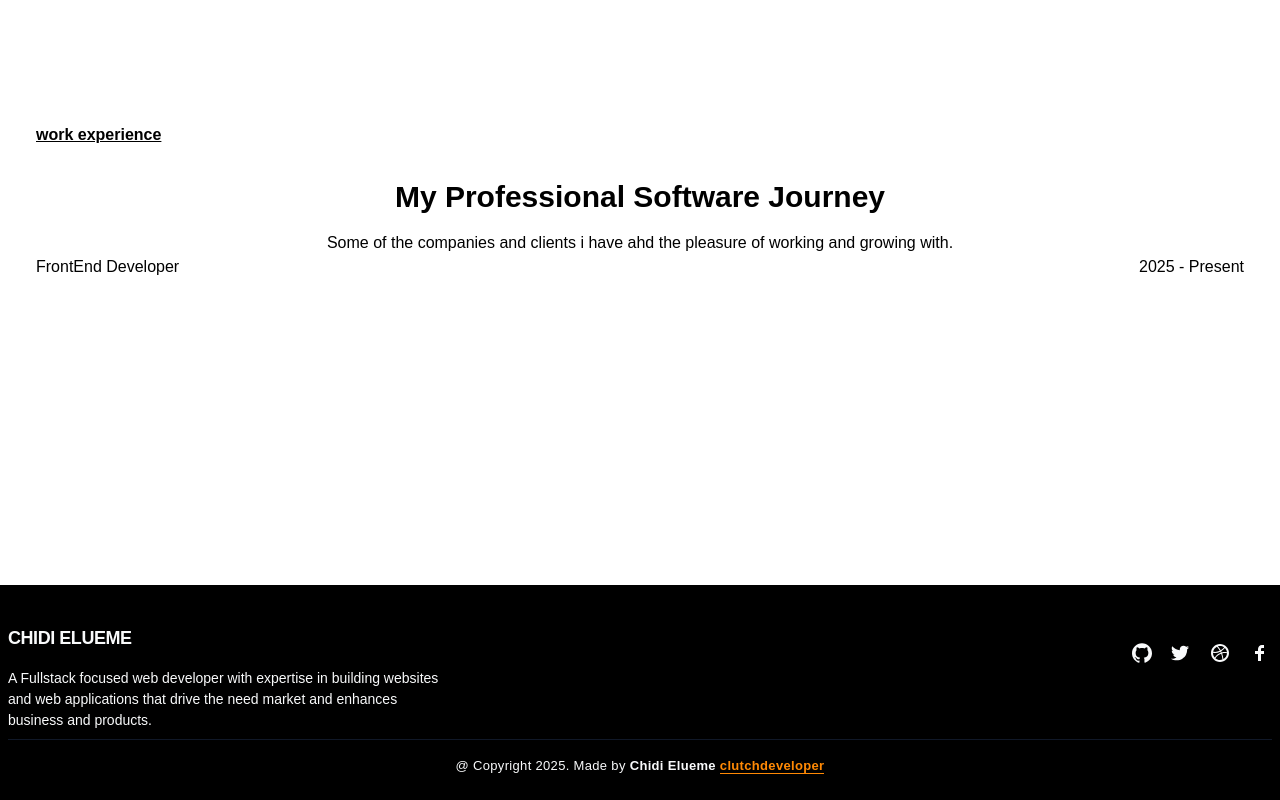
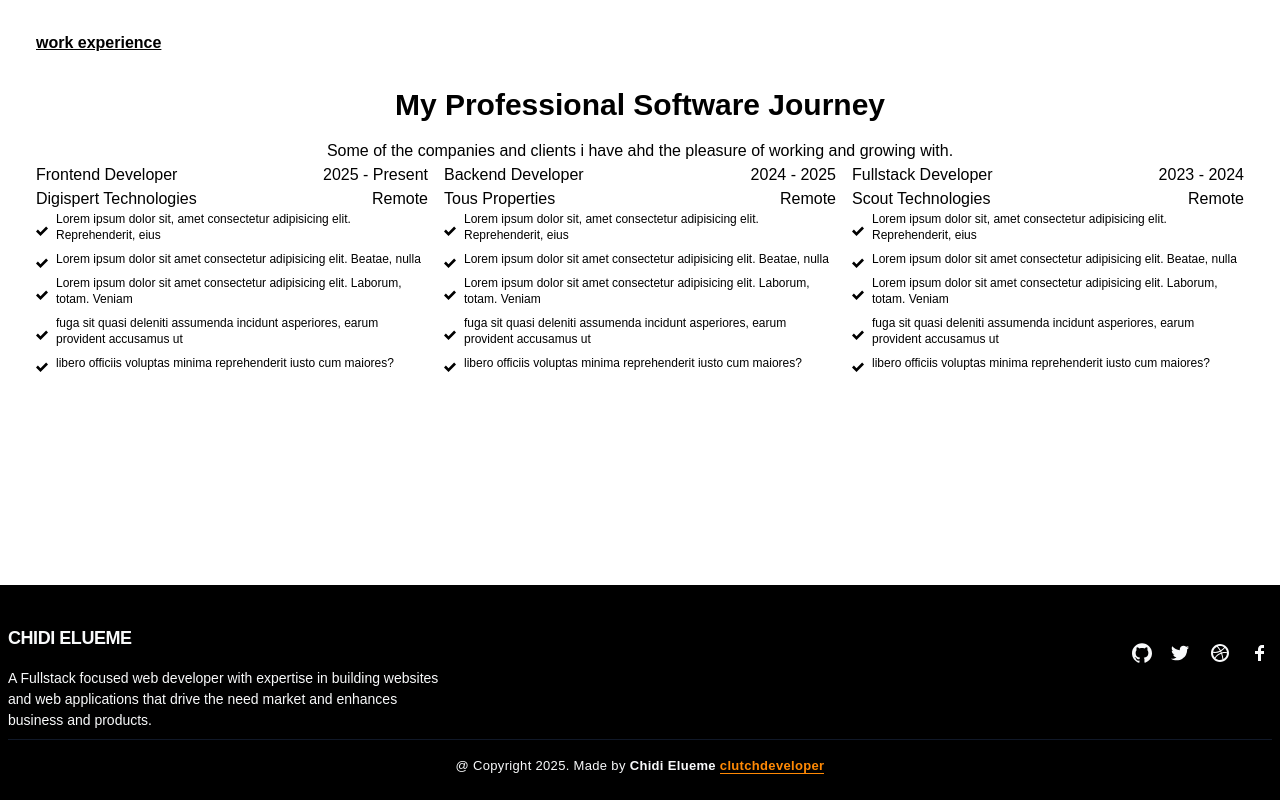
Before and after one commit to thenoobchad/chuddistudio, a React (Vite) app: page / in a window 1280 px wide. Shown: the part 3487-4287 px from the top of the page. Built offline with nearby package versions, Linux system fonts and the light colour scheme; a web font is replaced by a local one.

Commit message:
experience

```diff
--- a/src/App.jsx
+++ b/src/App.jsx
@@ -8,6 +8,7 @@ import { AiFillDatabase } from "react-icons/ai"
 
 //components
 import {ExperienceCard} from "./components/experience-card"
+import { experience } from "./constants"
 
 
 
@@ -147,9 +148,11 @@ export default function App() {
 
       <p>Some of the companies and clients i have ahd the pleasure of working and growing with.</p>
       </div>
-          <div>
+          <div className="grid grid-cols-1 sm:grid-cols-2 md:grid-cols-3 gap-4">
+            {experience.map((exp) => (
+              <ExperienceCard exp={exp} key={exp.id} />
+            ))}
 
-            <ExperienceCard/>
           </div>
 
      </div>
--- a/src/components/experience-card.jsx
+++ b/src/components/experience-card.jsx
@@ -1,17 +1,25 @@
 import React from 'react'
+import { GrStatusGoodSmall } from 'react-icons/gr'
+import { ImCheckmark } from 'react-icons/im'
 
 
 
 
 
-export const ExperienceCard = () => {
+export const ExperienceCard = ({exp}) => {
   return (
     <div>
-      <div className='flex justify-between'>
-        <div>FrontEnd Developer <span></span></div>
-        <div>2025 - Present</div>
+      <div className='flex flex-col'>
+        <div className='flex justify-between'>{exp.title} <span>{exp.date}</span></div>
+        <div className='flex justify-between'>{exp.company}<span>{exp.location}</span></div>
       </div>
-      <div></div>
+      <div>
+      <ul className='flex flex-col gap-2'>
+        {exp.tasks.map((task, i) => (
+          <li key={i} className='flex gap-4 items-center text-xs'><span className='w-1 h-1'><ImCheckmark   /></span>{task}</li>
+        ))}
+        </ul>
+      </div>
     </div>
   )
 }
--- a/src/constants/index.js
+++ b/src/constants/index.js
@@ -1,3 +1,43 @@
+export const experience = [
+  {
+    id: 1,
+    title: "Frontend Developer",
+    company: "Digispert Technologies",
+    date: "2025 - Present",
+    location: "Remote",
+    tasks: [
+      "Lorem ipsum dolor sit, amet consectetur adipisicing elit. Reprehenderit, eius",
+      "Lorem ipsum dolor sit amet consectetur adipisicing elit. Beatae, nulla",
+      "Lorem ipsum dolor sit amet consectetur adipisicing elit. Laborum, totam. Veniam", "fuga sit quasi deleniti assumenda incidunt asperiores, earum provident accusamus ut", "libero officiis voluptas minima reprehenderit iusto cum maiores?"
+    ]
+  },
+  {
+    id: 2,
+    title: "Backend Developer",
+    company: "Tous Properties",
+    date: "2024 - 2025",
+    location: "Remote",
+    tasks: [
+      "Lorem ipsum dolor sit, amet consectetur adipisicing elit. Reprehenderit, eius",
+      "Lorem ipsum dolor sit amet consectetur adipisicing elit. Beatae, nulla",
+      "Lorem ipsum dolor sit amet consectetur adipisicing elit. Laborum, totam. Veniam", "fuga sit quasi deleniti assumenda incidunt asperiores, earum provident accusamus ut", "libero officiis voluptas minima reprehenderit iusto cum maiores?"
+    ]
+  },
+  {
+    id: 3,
+    title: "Fullstack Developer",
+    company: "Scout Technologies",
+    date: "2023 - 2024",
+    location: "Remote",
+    tasks: [
+      "Lorem ipsum dolor sit, amet consectetur adipisicing elit. Reprehenderit, eius",
+      "Lorem ipsum dolor sit amet consectetur adipisicing elit. Beatae, nulla",
+      "Lorem ipsum dolor sit amet consectetur adipisicing elit. Laborum, totam. Veniam", "fuga sit quasi deleniti assumenda incidunt asperiores, earum provident accusamus ut", "libero officiis voluptas minima reprehenderit iusto cum maiores?"
+    ]
+  }
+]
+
+
 const navLinks = [
     {
       name: "Work",
```
